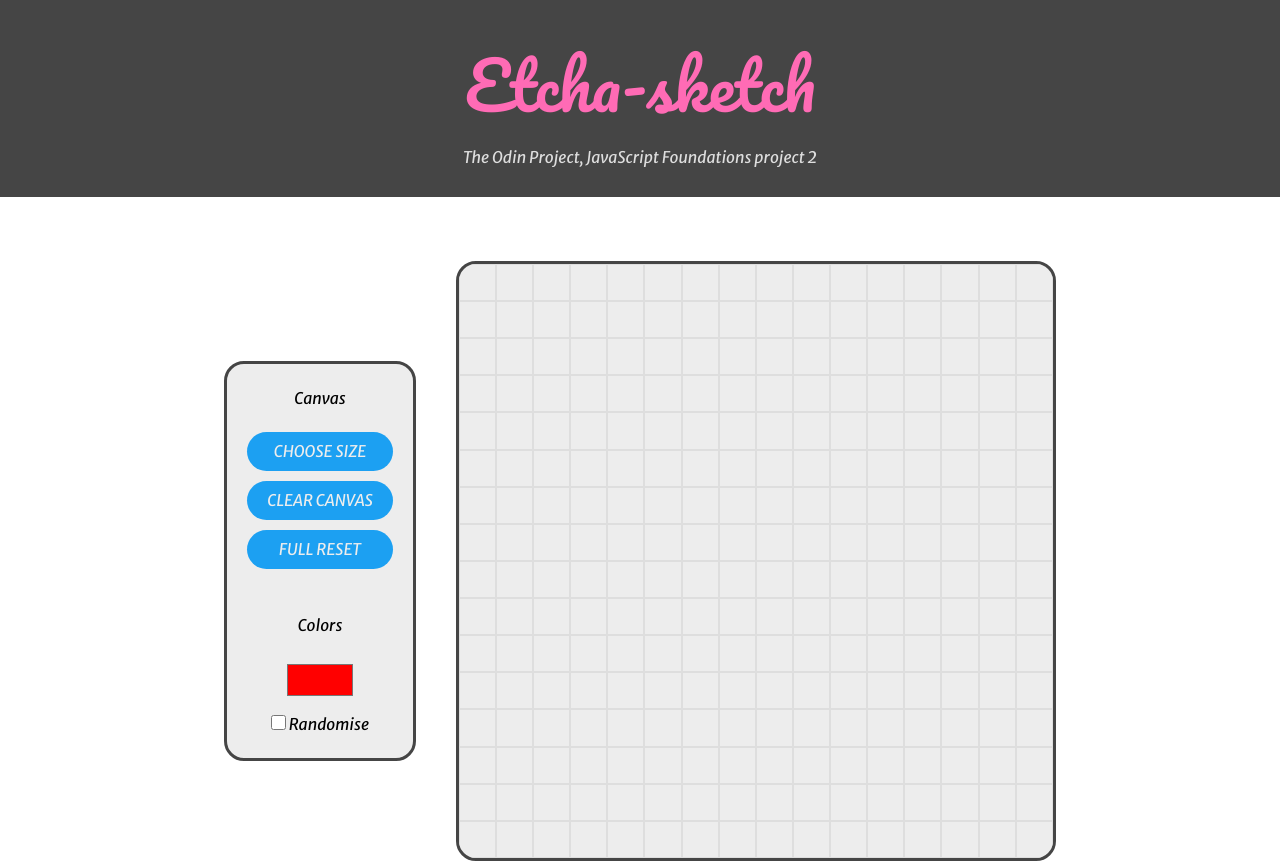
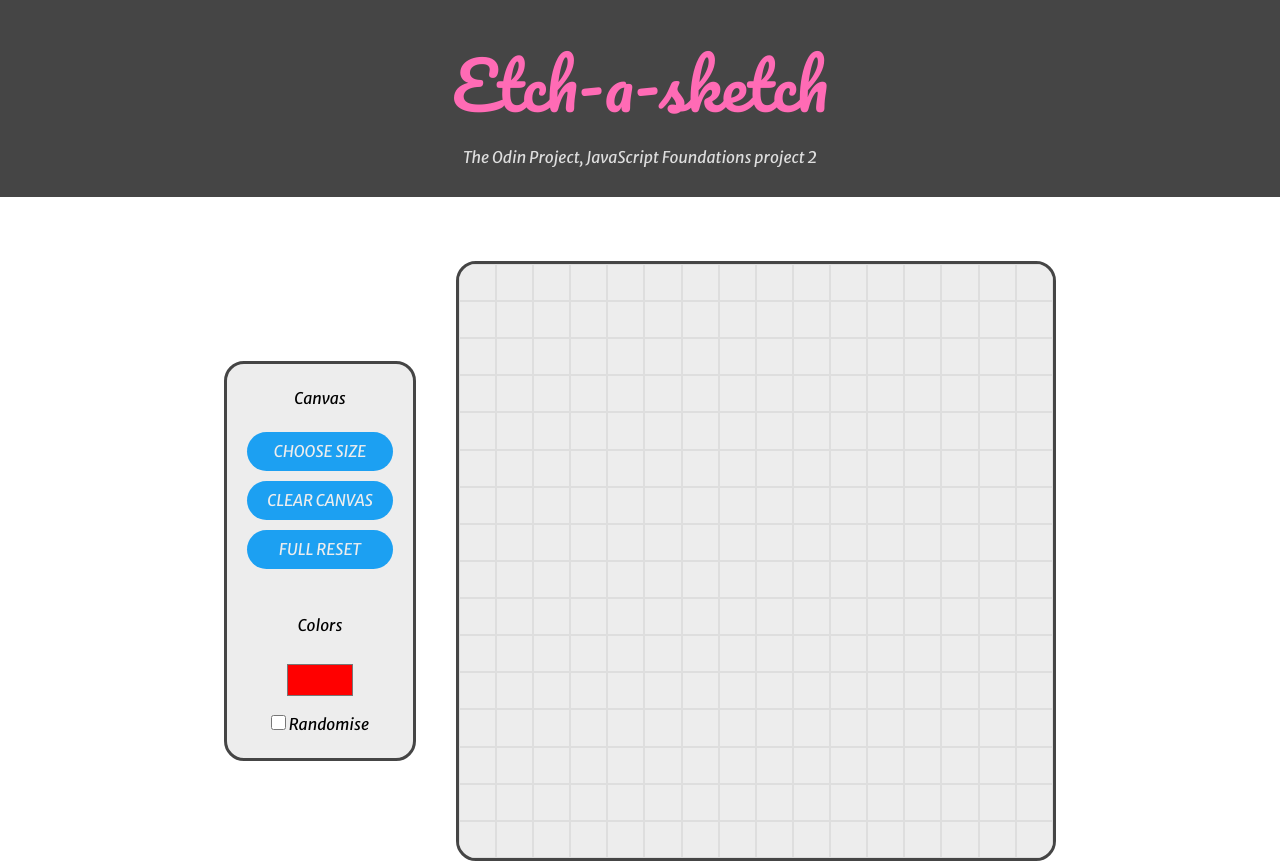
Before and after one commit to Sen-Nyin/odin-etchasketch, a plain HTML site: page index.html in a window 1280 px wide. Shown: the top 861 px of the page. Drawn offline with Linux system fonts and the light colour scheme.

Commit message:
spelling correction

```diff
--- a/index.html
+++ b/index.html
@@ -6,12 +6,12 @@
     <meta name="viewport" content="width=device-width, initial-scale=1.0" />
     <meta name="description" content="" />
     <link rel="stylesheet" type="text/css" href="css/main.css" />
-    <title>Etcha Sketch</title>
+    <title>Etch-a-Sketch</title>
   </head>
 
   <body>
     <header class="header-area">
-      <h1 class="header-area__heading">Etcha-sketch</h1>
+      <h1 class="header-area__heading">Etch-a-sketch</h1>
       <h2 class="header-area__sub-heading">
         The Odin Project, JavaScript Foundations project 2
       </h2>
```
